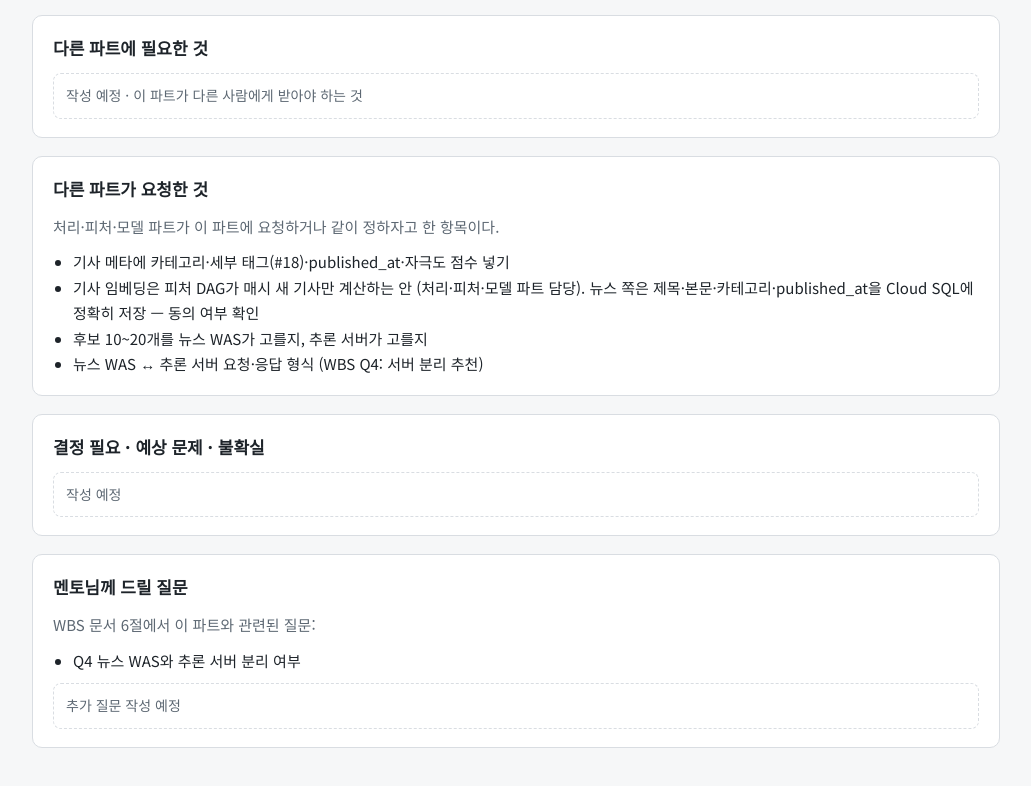
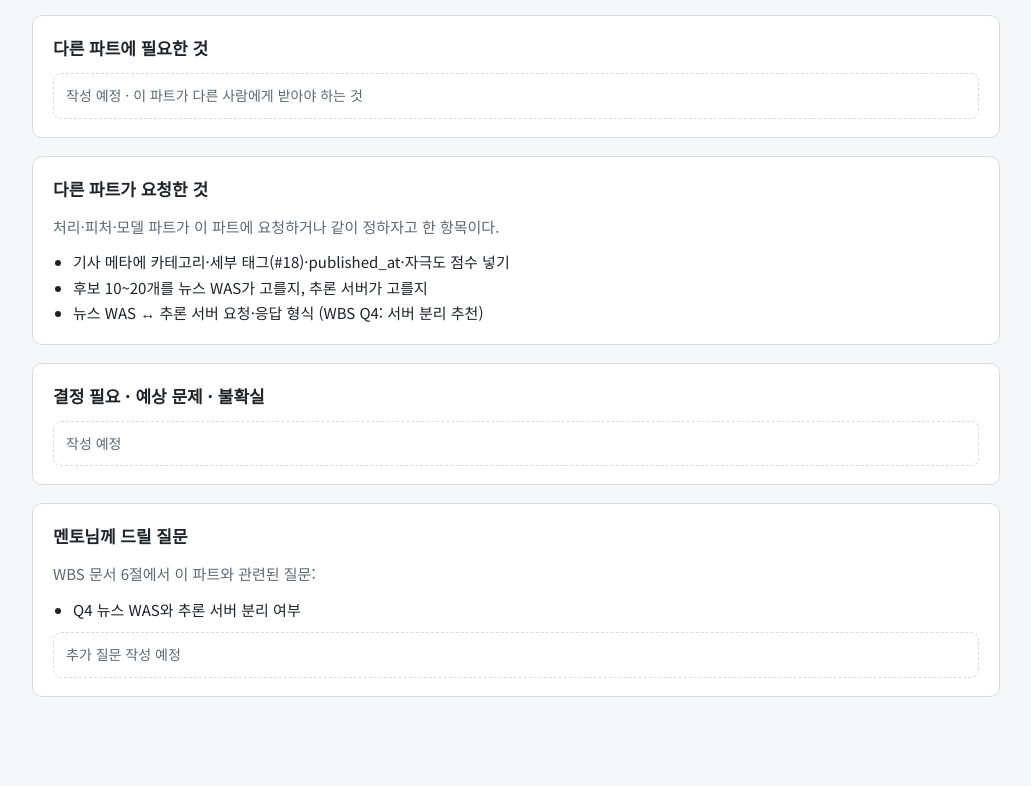
Before and after one commit to asac-news-rec/blueprint, a plain HTML site: page taewon.html in a window 1280 px wide. Shown: the part 755-1541 px from the top of the page, without its empty margins (124-1155 px from the left). After the commit the page ends 1516 px from the top, so only its background shows below. Drawn offline with Linux system fonts and the light colour scheme.

Commit message:
Remove the embedding request line from taewon.html
Embedding is decided as 윤모's job, so the question to 태원 is no
longer needed. Nothing else on the page changes.

Co-Authored-By: Claude Opus 5.5 <noreply@anthropic.com>

```diff
--- a/taewon.html
+++ b/taewon.html
@@ -68,7 +68,7 @@ nav.top a { color: var(--accent); text-decoration:none; }
 
   <section><h2>다른 파트가 요청한 것</h2>
     <p>처리·피처·모델 파트가 이 파트에 요청하거나 같이 정하자고 한 항목이다.</p>
-    <ul><li>기사 메타에 카테고리·세부 태그(#18)·published_at·자극도 점수 넣기</li><li>기사 임베딩은 피처 DAG가 매시 새 기사만 계산하는 안 (처리·피처·모델 파트 담당). 뉴스 쪽은 제목·본문·카테고리·published_at을 Cloud SQL에 정확히 저장 — 동의 여부 확인</li><li>후보 10~20개를 뉴스 WAS가 고를지, 추론 서버가 고를지</li><li>뉴스 WAS ↔ 추론 서버 요청·응답 형식 (WBS Q4: 서버 분리 추천)</li></ul>
+    <ul><li>기사 메타에 카테고리·세부 태그(#18)·published_at·자극도 점수 넣기</li><li>후보 10~20개를 뉴스 WAS가 고를지, 추론 서버가 고를지</li><li>뉴스 WAS ↔ 추론 서버 요청·응답 형식 (WBS Q4: 서버 분리 추천)</li></ul>
   </section>
 
   <section><h2>결정 필요 · 예상 문제 · 불확실</h2><div class="todo">작성 예정</div></section>
```
